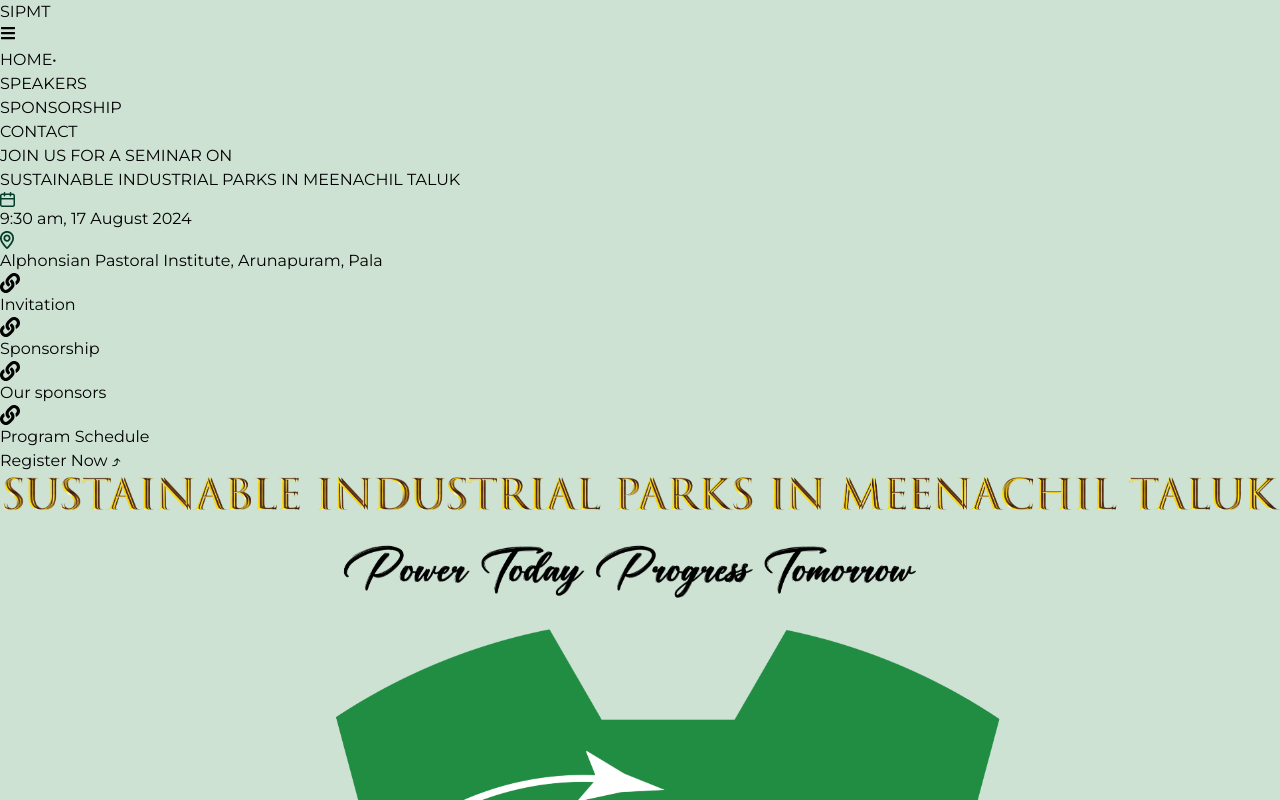
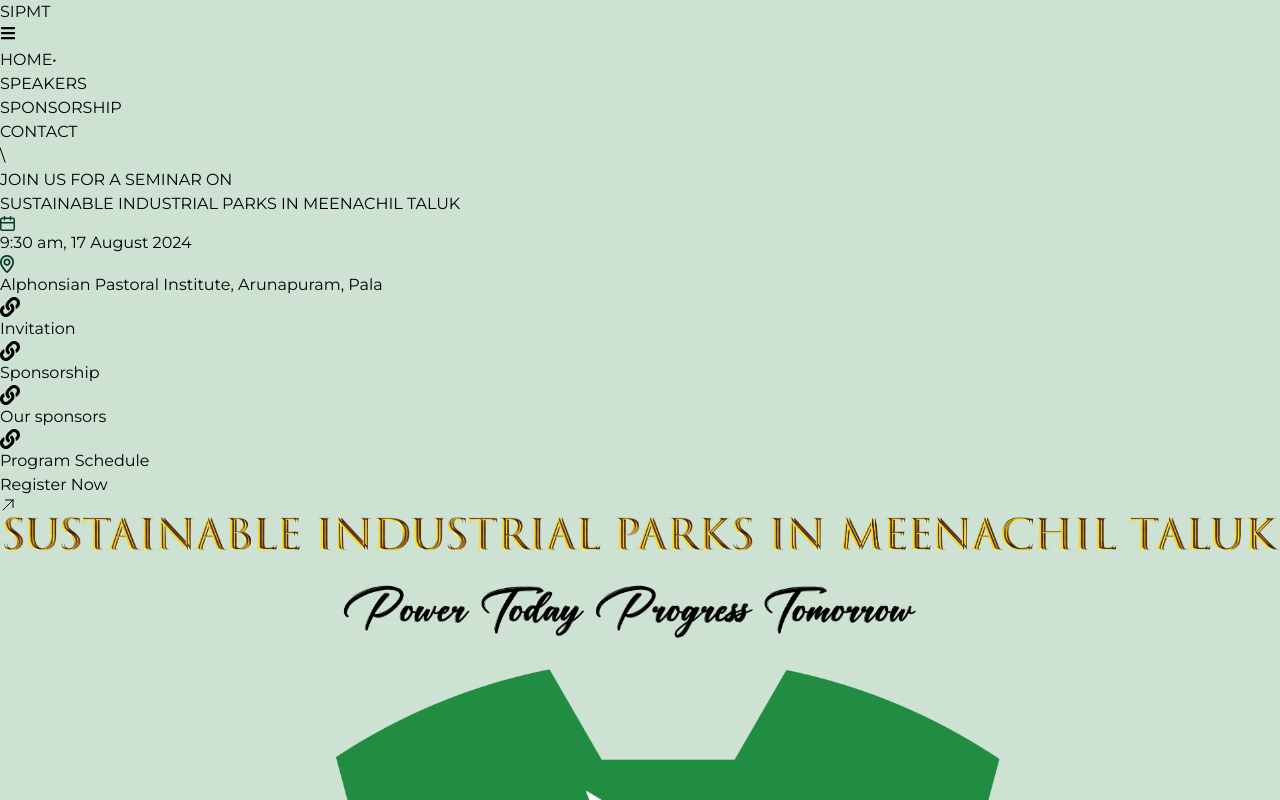
Before and after one commit to ashishgeorge-1/sipmt, a React (Vite) app: page / in a window 1280 px wide. Shown: the top 800 px of the page. Built offline with nearby package versions, Linux system fonts and the light colour scheme.

Commit message:
mod: styling changes

```diff
--- a/src/pages/LandingPage.jsx
+++ b/src/pages/LandingPage.jsx
@@ -16,6 +16,8 @@ import org3 from "../assets/org3.png";
 import spon1 from "../assets/somanylogo.jpg"
 import key1 from "../assets/key1.png";
 import key2 from "../assets/key2.png";
+import { HiOutlineArrowUpRight } from "react-icons/hi2";
+
 import key3 from "../assets/key3.png";
 import key4 from "../assets/key4.png";
 import anoop from "../assets/anoop.jpeg";
@@ -71,9 +73,11 @@ function LandingPage() {
           isLoading ? "pointer-events-none" : ""
         }`}
       >
-        <section className="flex md:flex-row flex-col gap-10 mt-5 items-center w-full max-w-[1280px] h-[100vh] mx-auto py-10 px-5 justify-center">
+\
+
+<section className="flex md:flex-row flex-col gap-10 mt-5 items-center w-full max-w-[1280px] h-[100vh] mx-auto py-10 px-5 justify-center">
           <div className="w-full flex flex-col justify-center md:order-1 order-2 md:w-3/4 lg:w-1/2">
-            <h3 className="md:text-2xl  font-thin text-xl mb-2">
+            <h3 className="md:text-2xl underline font-thin text-xl mb-2">
               JOIN US FOR A SEMINAR ON
             </h3>
 
@@ -86,7 +90,7 @@ function LandingPage() {
                 9:30 am, 17 August 2024
               </p>
             </div>
-            <div className="flex items-center mb-10">
+            <div className="flex items-center mb-5">
               <img
                 src={locationIcon}
                 alt="Location"
@@ -124,7 +128,7 @@ function LandingPage() {
               <p className="text-md font-medium text-[#043C2C]">
                 <a
                   href="/sponsors"
-                  className="no-underline flex items-center  text-md font-semibold "
+                  className="no-underline flex items-center text-md font-semibold "
                 >
                   Our sponsors
                 </a>{" "}
@@ -145,9 +149,9 @@ function LandingPage() {
             <a
               target="_blank"
               href="https://docs.google.com/forms/d/e/1FAIpQLSfUU16gu_51u1-1dS0R84-R7SsuLLP6-r1ZpstccCVgNTFbJA/viewform"
-              className="text-xl text-black no-underline font-bold hover:underline uppercase"
+              className="text-xl text-black no-underline font-bold hover:underline uppercase flex flex-row"
             >
-              Register Now ⤴
+              Register Now <HiOutlineArrowUpRight className="mt-1 ml-3"/>
             </a>
           </div>
           <img
@@ -156,7 +160,6 @@ function LandingPage() {
             className="md:order-1 w-7/12 md:w-2/6 md:mx-20 md:mb-24 md:mt-16"
           />
         </section>
-
 
         <section className="bg-white py-10 px-5">
           <div className="flex flex-col md:flex-row md:items-start items-center max-w-[1280px] mx-auto">
--- a/src/pages/Sponsor.jsx
+++ b/src/pages/Sponsor.jsx
@@ -4,7 +4,7 @@ import Netwerk from "../assets/membership.png";
 import Marketing from "../assets/solution.png";
 import Brand from "../assets/boosting-potential.png";
 import Demonstrate from "../assets/work-team.png";
-import { MdDownload } from 'react-icons/md';
+import { MdDownload } from "react-icons/md";
 import Footer from "../components/Footer";
 
 export default function Sponsorship() {
@@ -57,13 +57,11 @@ export default function Sponsorship() {
 
   return (
     <div className="flex flex-col min-h-screen h-fit  mt-20 bg-[#CDE2D3] overflow-x-hidden">
-      <section className="flex flex-col gap-10 items-center w-full md:h-[100svh]  h-svh mx-auto justify-center align-middle">
+      <section className="flex flex-col gap-10 items-center w-full md:h-[100svh]  h-svh mx-auto justify-center align-middle pt-10">
         <div className="px-4 sm:px-6 lg:px-8">
-        <h1 className="md:text-4xl text-3xl font-bold text-[#043C2C] md:mb-10 mb-5 flex items-center justify-center space-x-2">
-        SPONSORSHIPS
-
-      </h1>
-
+          <h1 className="md:text-4xl text-3xl font-bold text-[#043C2C] md:mb-10 mb-5 flex items-center justify-center space-x-2">
+            SPONSORSHIPS
+          </h1>
 
           <div className="md:text-3xl text-lg font-normal w-full text-center">
             <p className="md:mb-6 mb-2">
@@ -77,12 +75,14 @@ export default function Sponsorship() {
               professionals and budding entrepreneurs.
             </p>
 
-
-      <a href="/SPONSORSHIP SCHEME FOR SEMINAR-APPROVED (4).pdf" download className="text-[#043C2C] flex items-center justify-center text-sm">
-        <span>  Click here to Download</span>
-        <MdDownload size={20} className="ml-1" />
-      </a>
-
+            <a
+              href="/SPONSORSHIP SCHEME FOR SEMINAR-APPROVED (4).pdf"
+              download
+              className="text-[#043C2C] flex items-center justify-center text-sm"
+            >
+              <span> Click here to Download</span>
+              <MdDownload size={20} className="ml-1" />
+            </a>
           </div>
         </div>
         <div className="flex flex-wrap items-end mb-16 pb-10 md:gap-32 gap-8 justify-around md:mt-20 mx-2">
```
